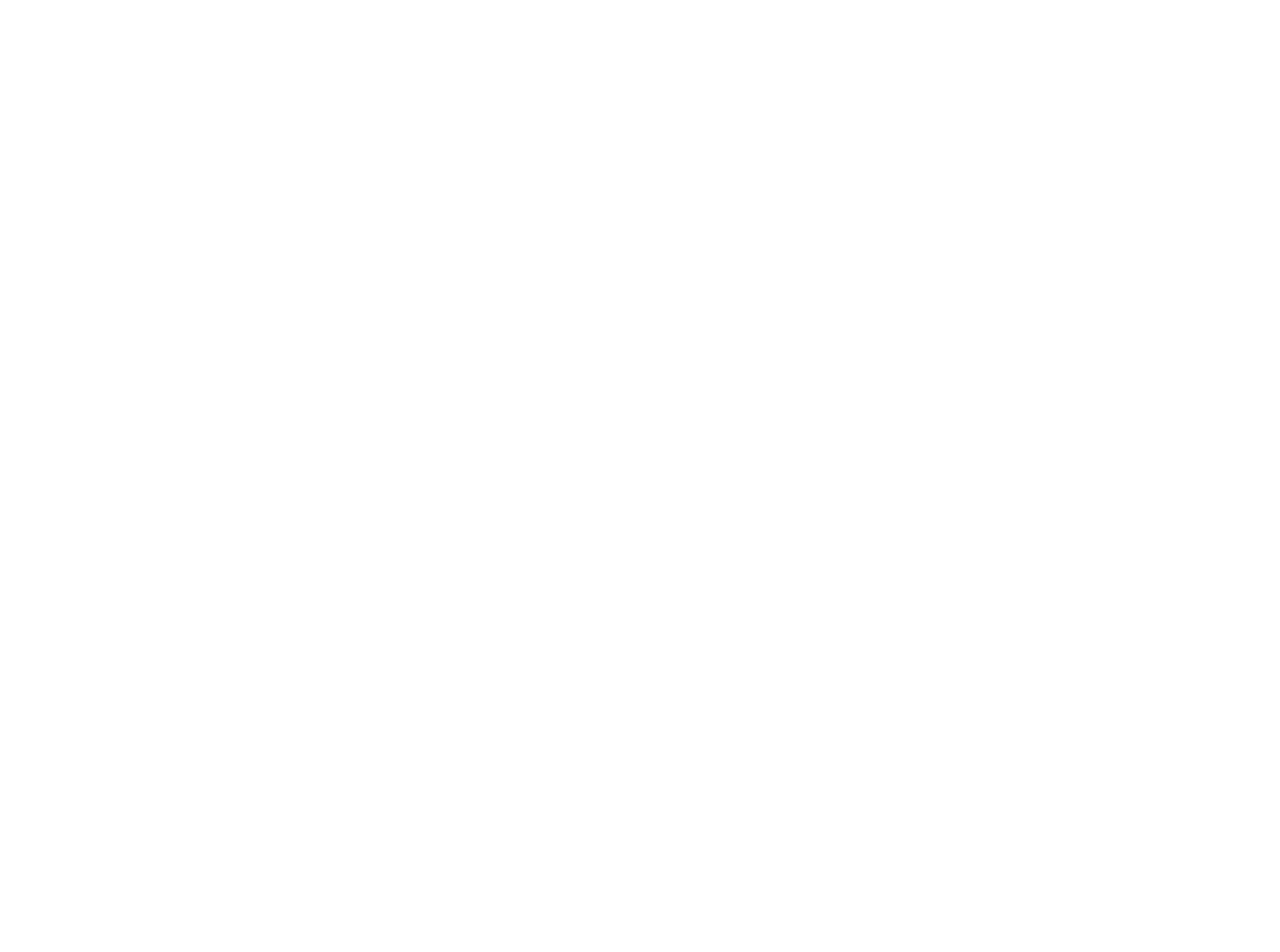
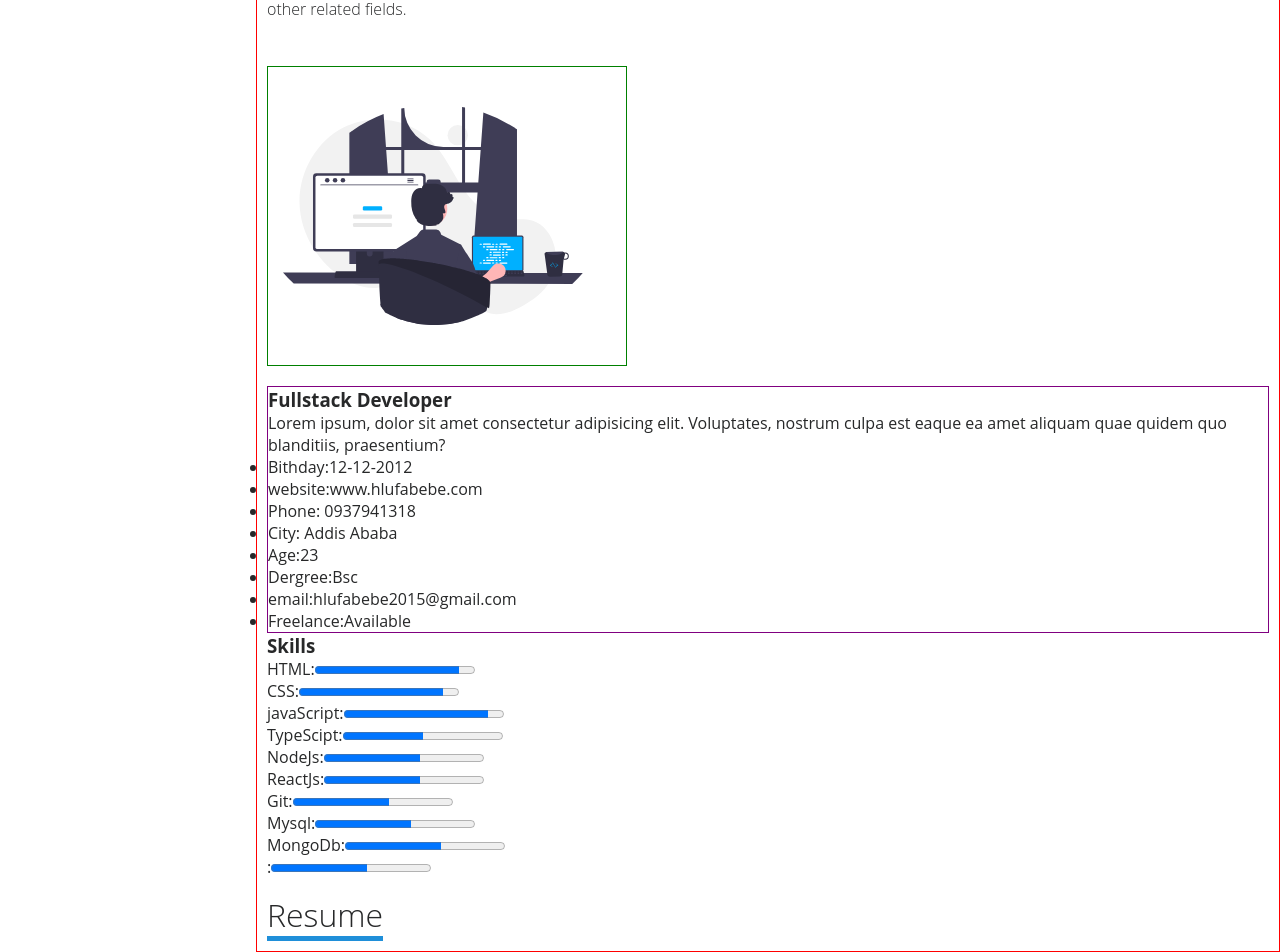
Before and after one commit to HlufD/Hiluf-Abebe-porfolio, a React (Vite) app: page / in a window 1280 px wide. Shown: the part 975-1927 px from the top of the page. Before the commit the page ends 800 px from the top, so only its background shows below. Built offline with nearby package versions, Linux system fonts and the light colour scheme.

Commit message:
started working on the About section

```diff
--- a/index.html
+++ b/index.html
@@ -7,6 +7,7 @@
     <link rel="stylesheet" href="./src/App.style.css" />
     <link rel="stylesheet" href="./src/components/SideBar.style.css" />
     <link rel="stylesheet" href="./src/Routes/Home.style.css" />
+    <link rel="stylesheet" href="./src/Routes/About.style.css" />
   </head>
   <body>
     <div id="root"></div>
--- a/src/App.jsx
+++ b/src/App.jsx
@@ -1,8 +1,10 @@
+import About from "./Routes/About";
 import Home from "./Routes/Home";
 function App() {
   return (
-    <div>
+    <div className="App">
       <Home />
+      <About />
     </div>
   );
 }
--- a/src/App.style.css
+++ b/src/App.style.css
@@ -2,6 +2,12 @@
   margin: 0;
   padding: 0;
   box-sizing: border-box;
+  font-family: "Open Sans", sans-serif;
+}
+
+.App {
+  overflow-x: hidden;
+  overflow-y: scroll;
 }
 .motion {
   border: 1px solid red;
--- /dev/null
+++ b/src/Routes/About.jsx
@@ -0,0 +1,113 @@
+function About() {
+  return (
+    <div className="About" id="About">
+      <h3 className="about-title">About</h3>
+      <p className="about-text">
+        Enthusiastic Electrical and Computer Engineering graduate from
+        University of Gondar (CGAP 3.05), with clear understanding of object
+        oriented programing, web development and embedded systems. Motivated to
+        learn, grow and excel in Electrical, Computer Engineering and other
+        related fields.
+      </p>
+      <div className="about-img-con">
+        <img src="./img/programming.svg" alt="img here" />
+      </div>
+      <div className="about-details">
+        <h3> Fullstack Developer</h3>
+        <p>
+          Lorem ipsum, dolor sit amet consectetur adipisicing elit. Voluptates,
+          nostrum culpa est eaque ea amet aliquam quae quidem quo blanditiis,
+          praesentium?
+        </p>
+        <ul>
+          <li>Bithday:12-12-2012</li>
+          <li>website:www.hlufabebe.com</li>
+          <li>Phone: 0937941318</li>
+          <li>City: Addis Ababa</li>
+          <li>Age:23</li>
+          <li>Dergree:Bsc</li>
+          <li>email:hlufabebe2015@gmail.com</li>
+          <li>Freelance:Available</li>
+        </ul>
+      </div>
+      <div>
+        <h3>Skills</h3>
+        <div>
+          <label for="Html">HTML:</label>
+
+          <progress id="Html" max="100" value="90">
+            90%
+          </progress>
+        </div>
+        <div>
+          <label for="Css">CSS:</label>
+
+          <progress id="Css" max="100" value="90">
+            80%
+          </progress>
+        </div>
+        <div>
+          <label for="javaScript">javaScript:</label>
+
+          <progress id="javaScript" max="100" value="90">
+            80%
+          </progress>
+        </div>
+        <div>
+          <label for="TypeScipt">TypeScipt:</label>
+
+          <progress id="TypeScipt" max="100" value="50">
+            50%
+          </progress>
+        </div>
+        <div>
+          <label for="NodeJs">NodeJs:</label>
+
+          <progress id="NodeJs" max="100" value="60">
+            60%
+          </progress>
+        </div>
+        <div>
+          <label for="ReactJs">ReactJs:</label>
+
+          <progress id="ReactJs" max="100" value="60">
+            60%
+          </progress>
+        </div>
+        <div>
+          <label for="Git">Git:</label>
+
+          <progress id="Git" max="100" value="60">
+            60%
+          </progress>
+        </div>
+        <div>
+          <label for="Mysql">Mysql:</label>
+
+          <progress id="Mysql" max="100" value="60">
+            60%
+          </progress>
+        </div>
+        <div>
+          <label for="MongoDb">MongoDb:</label>
+
+          <progress id="MongoDb" max="100" value="60">
+            60%
+          </progress>
+        </div>
+        <div>
+          <label for="">:</label>
+
+          <progress id="" max="100" value="60">
+            60%
+          </progress>
+        </div>
+      </div>
+      <div>
+        <h3 className="about-resume">Resume</h3>
+      </div>
+    </div>
+  );
+}
+
+export default About;
--- /dev/null
+++ b/src/Routes/About.style.css
@@ -0,0 +1,49 @@
+.About {
+  min-height: 100%;
+  width: auto;
+  border: 1px solid red;
+  margin-top: 30px;
+  color: #272829;
+  padding: 10px;
+}
+.about-title {
+  font-size: 2rem;
+  border-bottom: 5px solid rgb(31, 143, 217);
+  width: fit-content;
+  padding-bottom: 0.6rem;
+}
+.about-text,
+.about-resume {
+  padding: 25px 0;
+  line-height: 1.5rem;
+  font-weight: lighter;
+}
+.about-img-con {
+  width: 360px;
+  height: 300px;
+  margin: 20px 0;
+  border: 1px solid green;
+}
+.about-img-con img {
+  width: 330px;
+  height: 100%;
+  padding: 15px;
+}
+
+.about-details {
+  border: 1px solid purple;
+}
+
+.about-resume {
+  font-size: 2rem;
+  border-bottom: 5px solid rgb(31, 143, 217);
+  width: fit-content;
+  padding-bottom: 0.6rem;
+}
+
+@media (min-width: 720px) {
+  .About {
+    width: 80%;
+    margin-left: 20%;
+  }
+}
--- a/src/components/SideBar.jsx
+++ b/src/components/SideBar.jsx
@@ -37,7 +37,7 @@
         </div>
       </div>
       <NavLink Icon={AiTwotoneHome} text={"Home"} linkto={"#"} />
-      <NavLink Icon={FaUser} text={"About"} linkto={"#"} />
+      <NavLink Icon={FaUser} text={"About"} linkto={"#About"} />
       <NavLink Icon={AiFillFileText} text={"Resume"} linkto={"#"} />
       <NavLink Icon={AiOutlineProject} text={"Portfolio"} linkto={"#"} />
       <NavLink Icon={MdComputer} text={"Skills"} linkto={"#"} />
```
Also changed, not shown: public/img/programming.svg (added).
